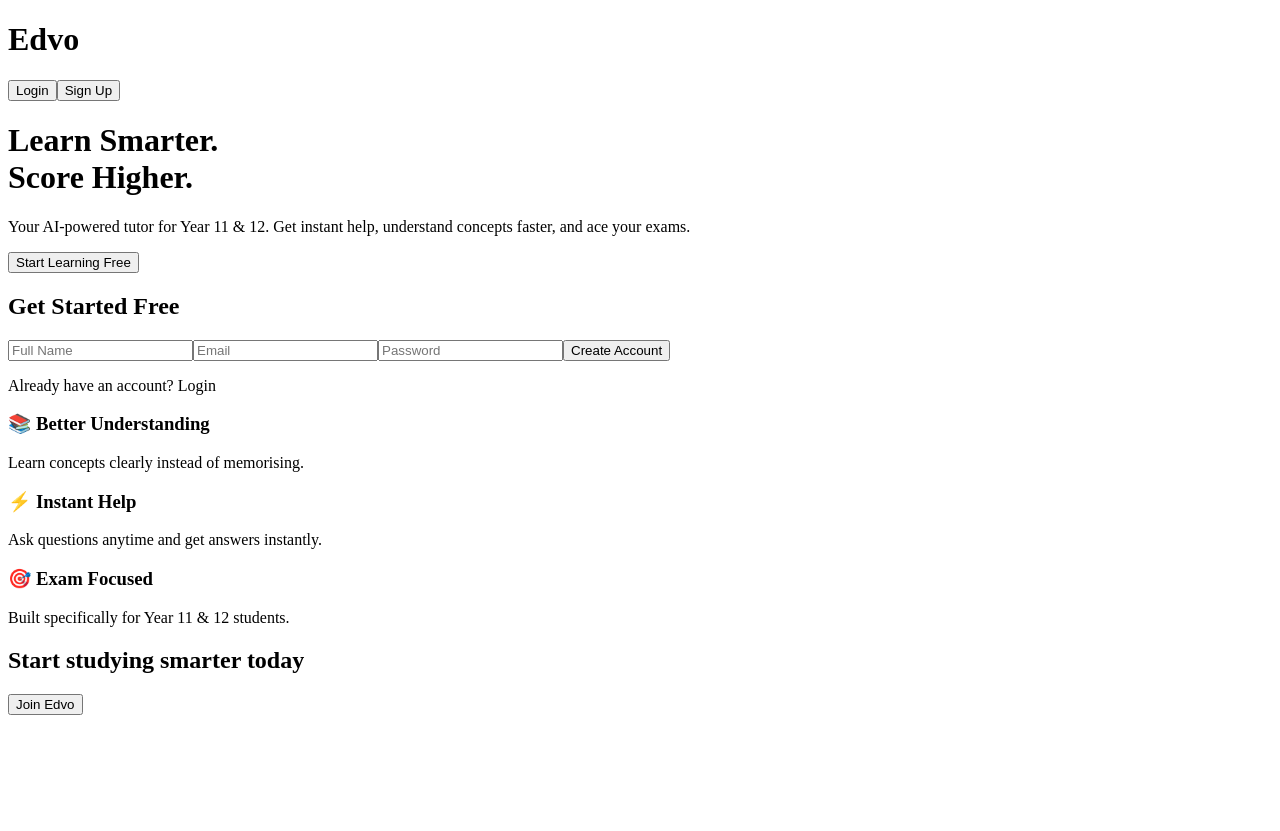
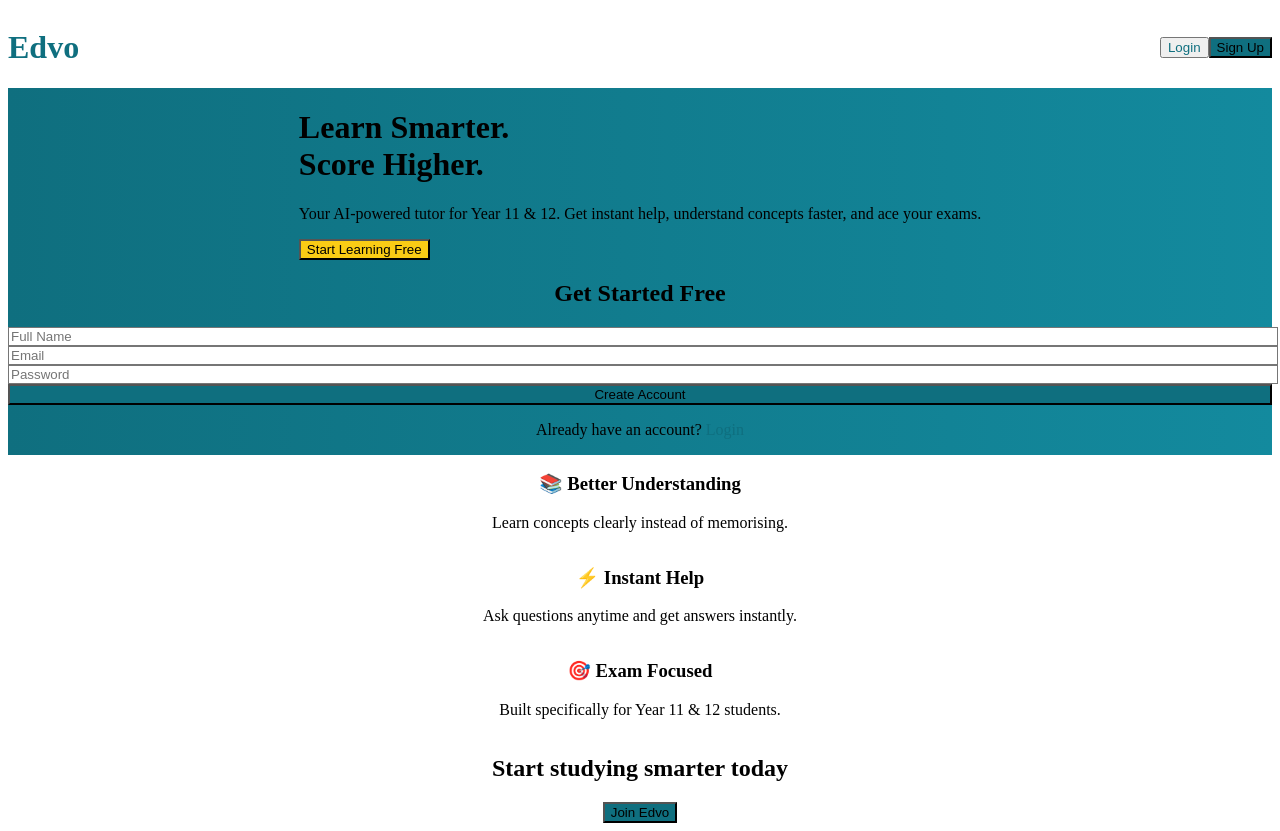
Before and after one commit to edvoteam/edvo, a Next.js app: page / in a window 1280 px wide. Before the commit the page ends 800 px from the top, so only its background shows below. Built offline with nearby package versions, Linux system fonts and the light colour scheme.

Commit message:
force update

```diff
--- a/app/globals.css
+++ b/app/globals.css
@@ -1,3 +1,27 @@
 @tailwind base;
 @tailwind components;
 @tailwind utilities;
+
+@layer base {
+  :root {
+    --teal:       #0d7a8c;
+    --teal-dark:  #0a5e6d;
+    --teal-mid:   #0e9db5;
+    --teal-light: #e0f5f8;
+    --teal-xl:    #f2fbfc;
+    --gold:       #f5c518;
+    --gold-dark:  #c49a00;
+    --gold-light: #fef9e3;
+    --dark:       #071e22;
+    --body:       #1a3a40;
+    --grey:       #5a7a82;
+    --light-grey: #b8d4d8;
+    --bg:         #f2f8f9;
+    --green:      #0f9b6e;
+    --green-light:#d4f5e8;
+    --red:        #c0392b;
+    --red-light:  #faeae8;
+    --amber:      #d4860a;
+    --amber-light:#fef0d0;
+  }
+}
--- a/app/layout.tsx
+++ b/app/layout.tsx
@@ -1,6 +1,22 @@
-export const metadata = {
-  title: "Edvo",
-  description: "AI Study Platform",
+import type { Metadata } from "next";
+import { DM_Sans, Fraunces } from "next/font/google";
+import "./globals.css";
+
+const dmSans = DM_Sans({
+  subsets: ["latin"],
+  variable: "--font-dm-sans",
+  display: "swap",
+});
+
+const fraunces = Fraunces({
+  subsets: ["latin"],
+  variable: "--font-fraunces",
+  display: "swap",
+});
+
+export const metadata: Metadata = {
+  title: "Edvo — AI Study Platform",
+  description: "SACE-aligned AI tutoring for South Australian students",
 };
 
 export default function RootLayout({
@@ -10,7 +26,9 @@
 }) {
   return (
     <html lang="en">
-      <body className="bg-gray-50 text-gray-900">
+      <body
+        className={`${dmSans.variable} ${fraunces.variable} font-sans bg-edvo-bg text-edvo-dark antialiased`}
+      >
         {children}
       </body>
     </html>
```
